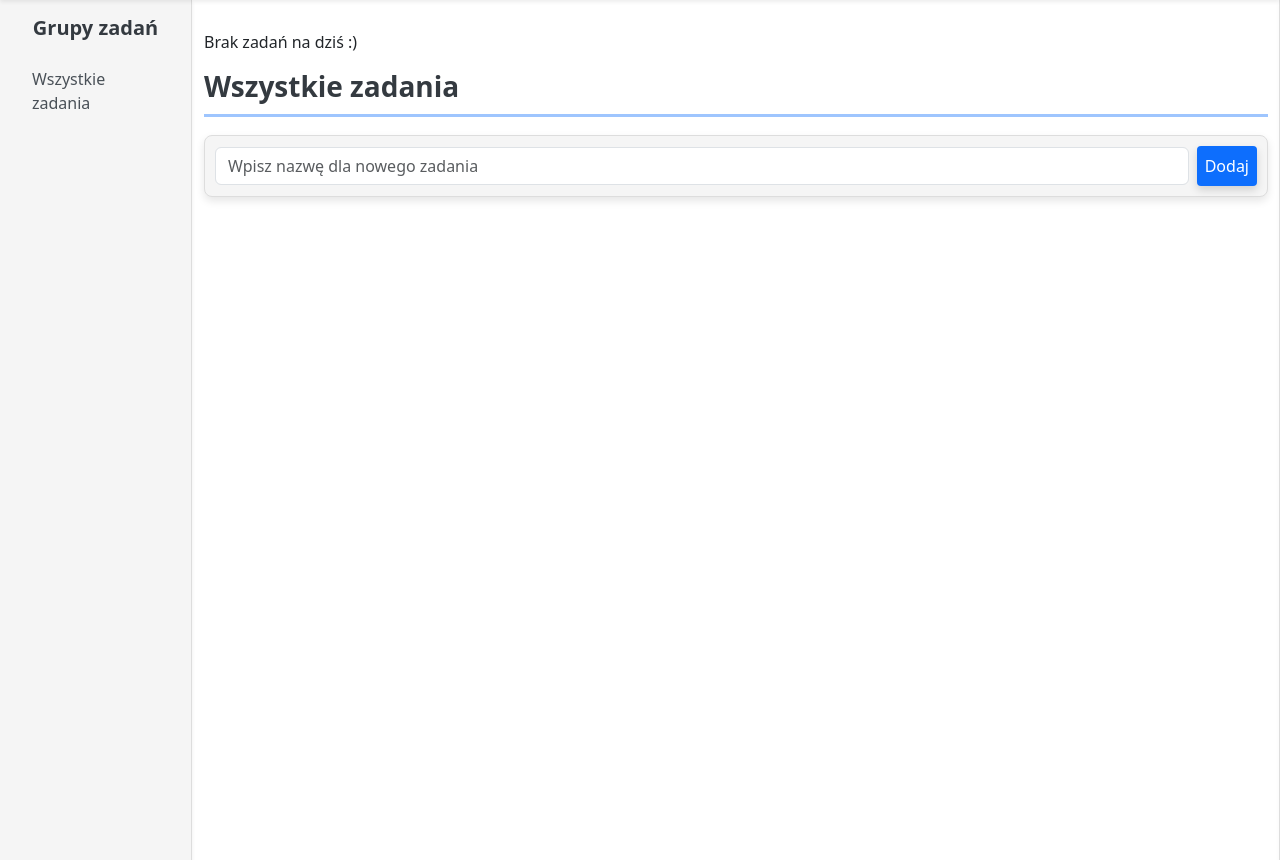
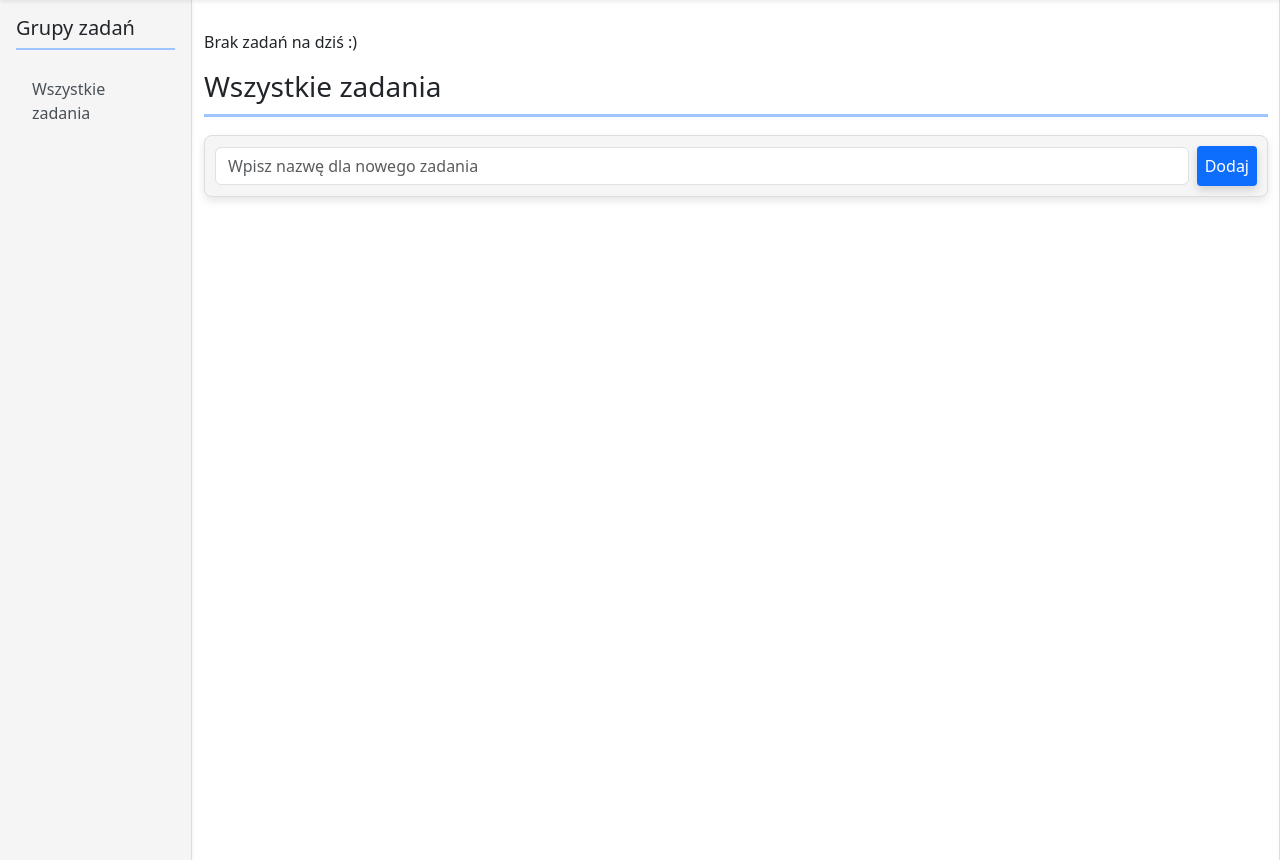
Before and after one commit to Nnunka/PlanIt, a Node server app: page /main in a window 1280 px wide. Shown: the part 56-916 px from the top of the page. Run offline with Node 20, Linux system fonts and the light colour scheme; the visitor is signed in with stand-in values (Sample User, id 1); data that the repository does not hold is empty; some libraries are stand-ins or nearby versions.

Commit message:
layout poprawki

```diff
--- a/planit/public/css/leftSidebar.css
+++ b/planit/public/css/leftSidebar.css
@@ -11,12 +11,10 @@
   box-shadow: 2px 0 5px rgba(0, 0, 0, 0.05); /* Delikatny cień */
 }
 
-.sidebar-left h4 {
-  font-size: 1.25rem;
-  font-weight: bold;
-  color: #343a40;
+h5 {
+  border-bottom: 2px solid #9ec5fe;
+  padding-bottom: 0.5rem;
   margin-bottom: 1rem;
-  text-align: center;
 }
 
 #task-groups-list .nav-link {
--- a/planit/public/css/main.css
+++ b/planit/public/css/main.css
@@ -16,16 +16,15 @@ body {
 
 #today-tasks h3,
 #task-list h3 {
-  font-weight: bold; /* Pogrubienie tekstu */
-  color: #343a40; /* Neutralny, elegancki ciemnoszary kolor */
-  border-bottom: 3px solid #9ec5fe; /* Niebieska linia pod spodem, pasująca do aplikacji */
-  padding-bottom: 10px; /* Odstęp między tekstem a linią */
-  text-align: left; /* Wyrównanie tekstu do lewej */
+  border-bottom: 3px solid #9ec5fe;
+  padding-bottom: 10px;
+  text-align: left;
 }
 #today-tasks h3 {
   margin-bottom: 20px;
 }
 
+/* lista zadań */
 #task-list {
   display: flex;
   flex-direction: column;
@@ -36,12 +35,12 @@ body {
   display: flex;
   justify-content: space-between;
   background-color: #f5f5f5;
-  border: 1px solid #ddd; /* Subtelna ramka */
+  border: 1px solid #ddd;
   padding: 15px;
   border-radius: 8px;
   font-size: 1.1em;
   transition: background-color 0.3s, box-shadow 0.3s;
-  box-shadow: 0 4px 8px rgba(0, 0, 0, 0.05); /* Lżejszy cień */
+  box-shadow: 0 4px 8px rgba(0, 0, 0, 0.05);
   cursor: pointer;
 }
 
@@ -51,7 +50,7 @@ body {
 }
 
 .task-checkbox {
-  width: 20px; /* Ustawienie większego rozmiaru */
+  width: 20px;
   height: 20px;
   cursor: pointer;
 }
@@ -70,6 +69,7 @@ body {
   color: #777;
 }
 
+/* dodawanie nowego zadania */
 #add-task-form {
   background-color: #f5f5f5;
   padding: 10px;
@@ -91,6 +91,7 @@ body {
   box-shadow: 0 4px 8px rgba(0, 0, 0, 0.15);
 }
 
+/* progres zadań */
 .progress {
   height: 15px;
   background-color: #9ec5fe;
--- a/planit/public/css/rightSidebar.css
+++ b/planit/public/css/rightSidebar.css
@@ -11,14 +11,6 @@
   box-shadow: -2px 0 5px rgba(0, 0, 0, 0.05);
   transition: width 0.3s ease;
   padding-bottom: 56px; /* Odstęp na dole, by elementy nie były przyklejone */
-}
-
-.sidebar-right h4 {
-  font-size: 1.25rem;
-  font-weight: bold;
-  color: #343a40;
-  margin-bottom: 1rem;
-  text-align: center;
 }
 
 .sidebar-right.active {
@@ -197,7 +189,6 @@
 #add-subtask-form button {
   padding: 0.5rem 1rem; /* Dodanie przestrzeni wokół tekstu */
   font-size: 1rem;
-
   border: none;
   border-radius: 4px;
   box-shadow: 0 4px 8px rgba(0, 0, 0, 0.15);
@@ -207,3 +198,9 @@
 #add-subtask-form button:hover {
   background-color: #0056b3;
 }
+
+h5 {
+  border-bottom: 2px solid #9ec5fe;
+  padding-bottom: 0.5rem;
+  margin-bottom: 1rem;
+}
--- a/planit/views/partials/leftSidebar.ejs
+++ b/planit/views/partials/leftSidebar.ejs
@@ -3,6 +3,6 @@
   class="sidebar-left shadow-sm"
   style="background-color: #f5f5f5"
 >
-  <h4>Grupy zadań</h4>
+  <h5>Grupy zadań</h5>
   <ul id="task-groups-list" class="nav flex-column"></ul>
 </div>
--- a/planit/views/partials/rightSidebar.ejs
+++ b/planit/views/partials/rightSidebar.ejs
@@ -4,7 +4,7 @@
   style="background-color: #f5f5f5"
 >
   <div class="sidebar-right-content">
-    <h4>Szczegóły zadania</h4>
+    <h5>Szczegóły zadania</h5>
 
     <form id="task-details-form">
       <div class="form-group">
```
Also changed, not shown: package.json (added, +26 -0 lines), 1 other file.
